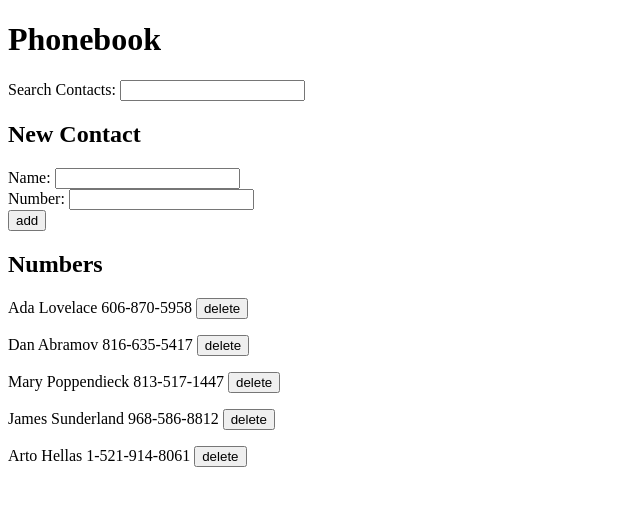
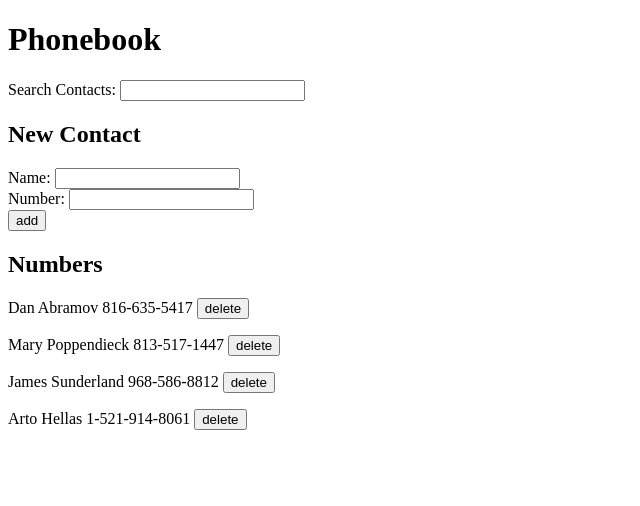
Before and after one commit to kimarimt/uoh_fs_open, a React (Vite) app in the folder part2/phonebook/: page / in a window 1280 px wide. Shown: the top 506 px of the page, without its empty margins (0-640 px from the left). Built offline with nearby package versions, Linux system fonts and the light colour scheme; data requests are answered from the project's data file.

Commit message:
finished exercise 2.17

```diff
--- a/part2/phonebook/db.json
+++ b/part2/phonebook/db.json
@@ -1,10 +1,5 @@
 {
   "persons": [
-    {
-      "id": "7a2843ed-5e83-4e16-a048-2cbacb9ffcb6",
-      "name": "Ada Lovelace",
-      "number": "606-870-5958"
-    },
     {
       "id": "b8643a89-66a8-4404-8f5b-d48b3c74b618",
       "name": "Dan Abramov",
--- a/part2/phonebook/src/App.jsx
+++ b/part2/phonebook/src/App.jsx
@@ -55,8 +55,12 @@ const App = () => {
   }
 
   const deleteContact = async id => {
-    const deletedPerson = await personsService.deletePerson(id)
-    setPersons(persons.filter(person => person.id !== deletedPerson.id))
+    try {
+      const deletedPerson = await personsService.deletePerson(id)
+      setPersons(persons.filter(person => person.id !== deletedPerson.id))
+    } catch (_) {
+      toggleNotification(`Contact not found`, 'red')
+    }
   }
 
   const toggleNotification = (message, color) => {
--- a/part2/phonebook/src/components/PersonForm.jsx
+++ b/part2/phonebook/src/components/PersonForm.jsx
@@ -23,15 +23,17 @@ const PersonForm = ({ addContact }) => {
             type='text'
             value={newName}
             onChange={({ target }) => setNewName(target.value)}
+            required='true'
           />
         </div>
         <div>
           <label htmlFor='number'>Number: </label>
           <input
             id='number'
-            type='text'
+            type='phone'
             value={newNumber}
             onChange={({ target }) => setNewNumber(target.value)}
+            required='true'
           />
         </div>
         <div>
```
